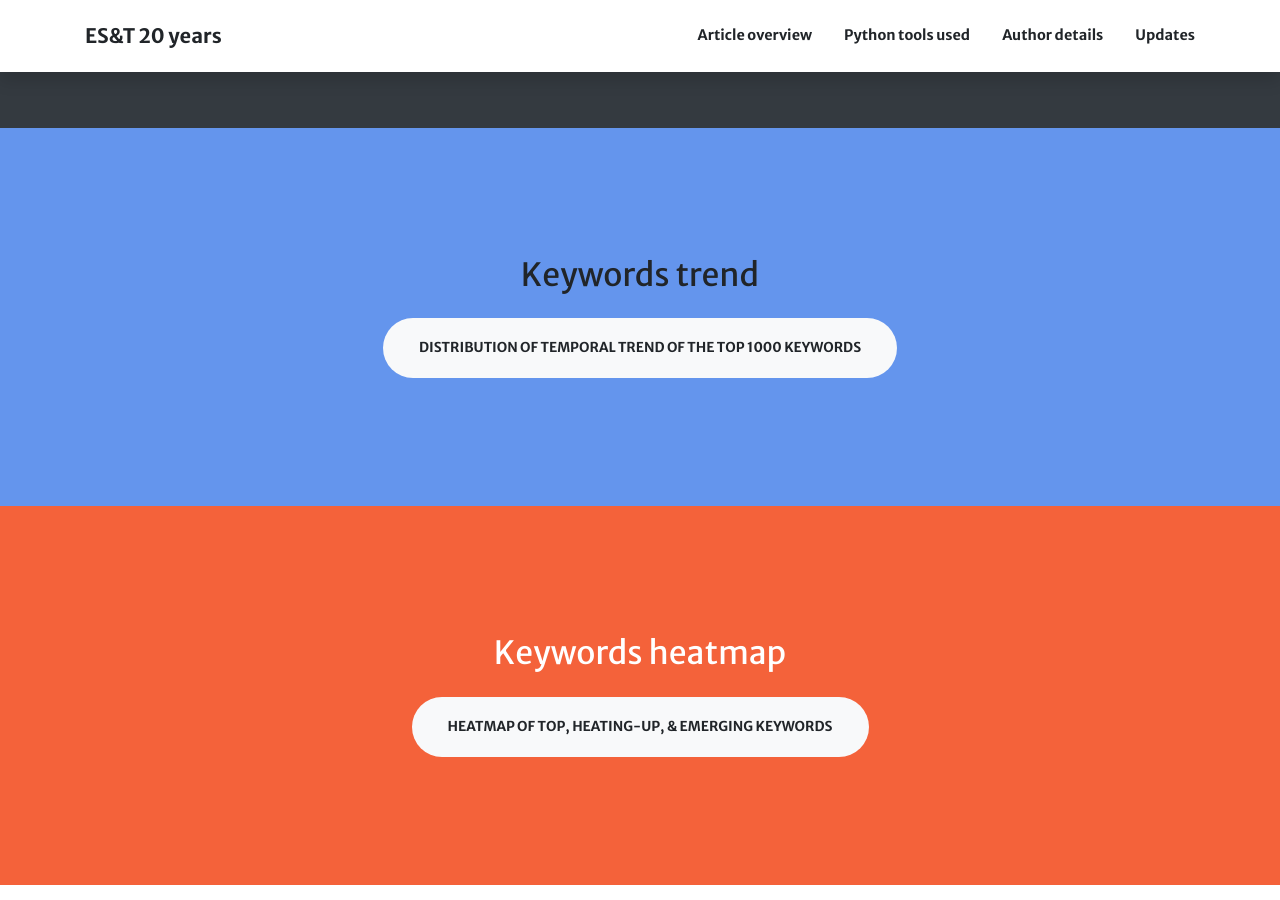
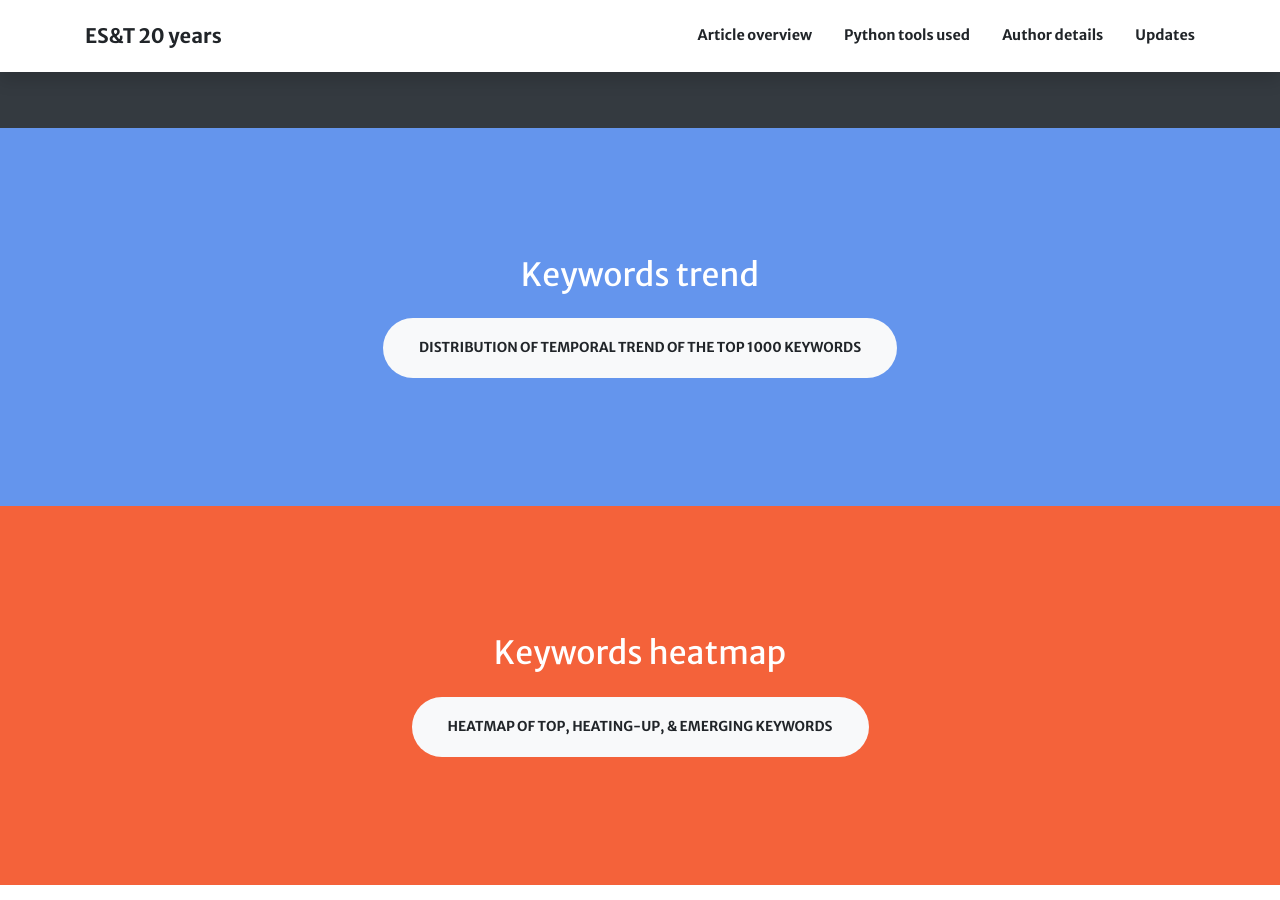
Before and after one commit to starfriend10/EST, a Jekyll site: the page built from index.md, in a window 1280 px wide and 900 px high, scrolled down 1530 px. Built offline with Jekyll 4.4.1, drawn with Linux system fonts in a browser that asks for light colours; nearby versions of some CDN libraries.

Commit message:
Update aside3.html

```diff
--- a/_includes/aside3.html
+++ b/_includes/aside3.html
@@ -1,4 +1,4 @@
-<section id="{{ section.section_id }}" class="page-section3 bg-flowerblue text-black {{ section.background_style }}">
+<section id="{{ section.section_id }}" class="page-section3 bg-flowerblue text-white {{ section.background_style }}">
   <div class="container text-center">
     <h2 class="mb-4">{{ section.title }}</h2>
     {% include actions.html actions=section.actions %}
```
